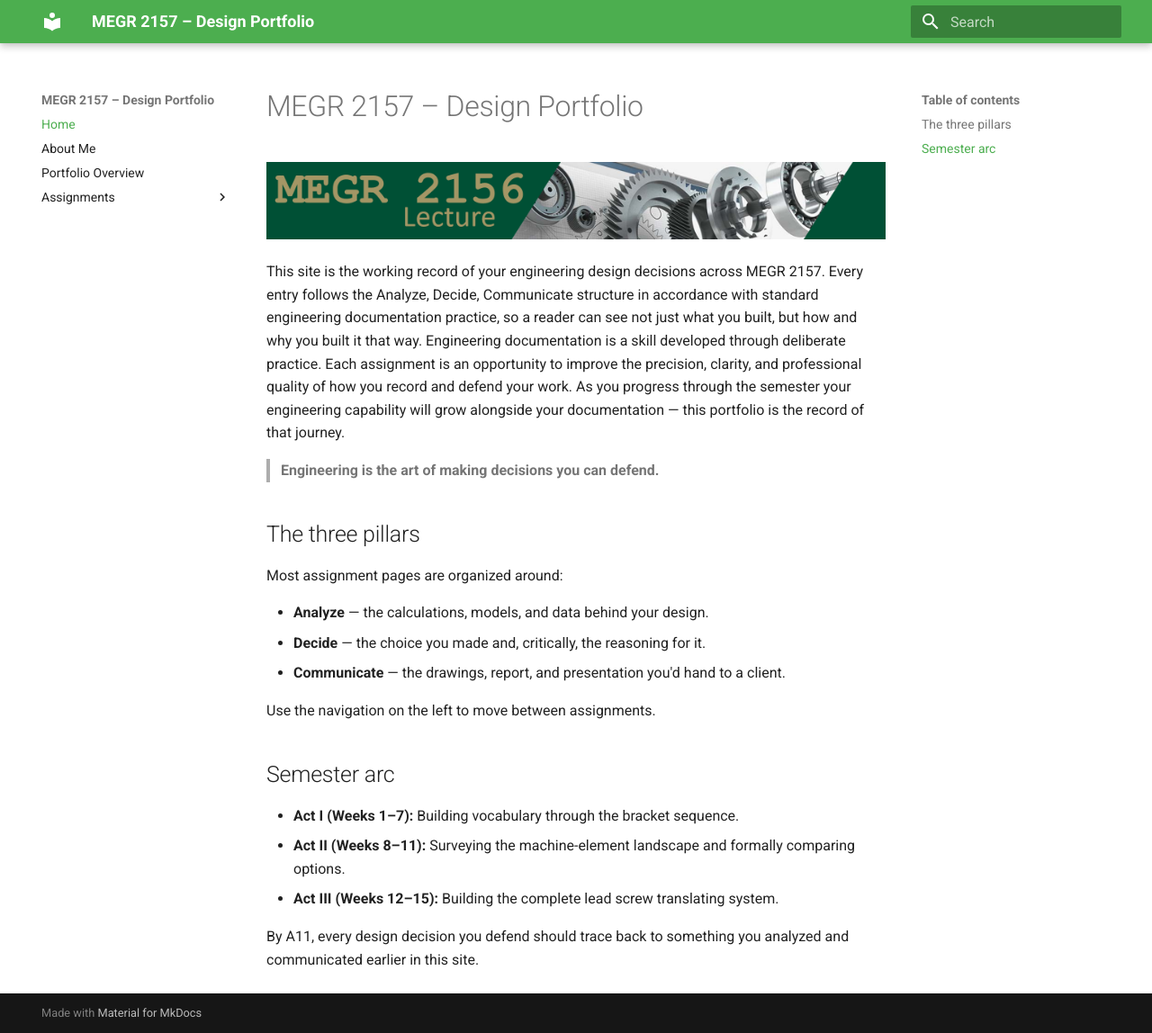
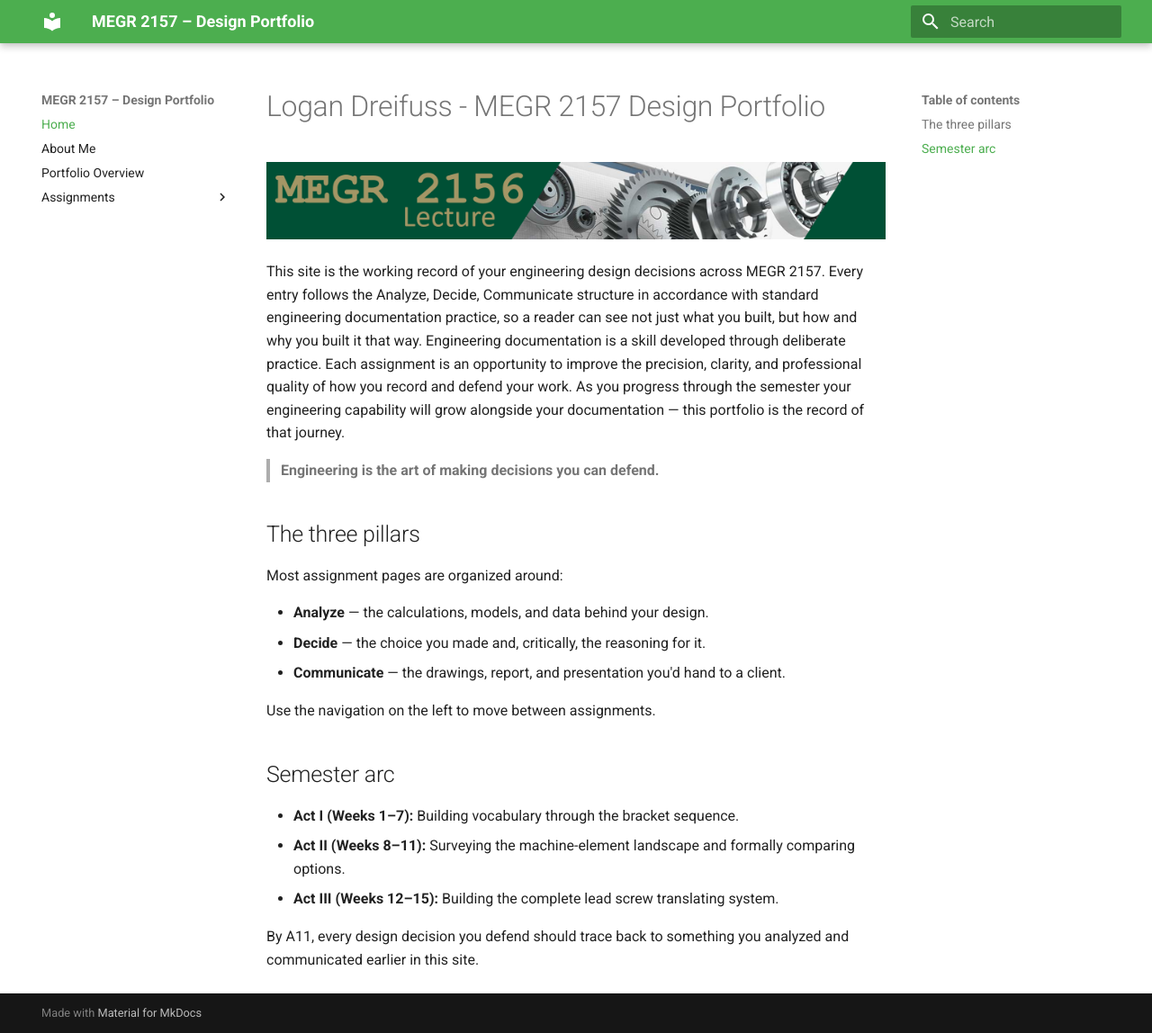
Before and after one commit to Ldreifuss/megr2157-project-portfolio, an MkDocs documentation site: the page built from docs/index.md, in a window 1280 px wide and 1148 px high. Shown: the whole window at 90% size. Built offline with MkDocs 1.6.1 and Material for MkDocs 9.7.7, drawn with Linux system fonts in a browser that asks for light colours.

Commit message:
Initial Site Setup

```diff
--- a/docs/index.md
+++ b/docs/index.md
@@ -1,4 +1,4 @@
-# MEGR 2157 – Design Portfolio
+# Logan Dreifuss - MEGR 2157 Design Portfolio
 
 ![MEGR 2156-7 Title](MEGR2156title.png)
 
```
